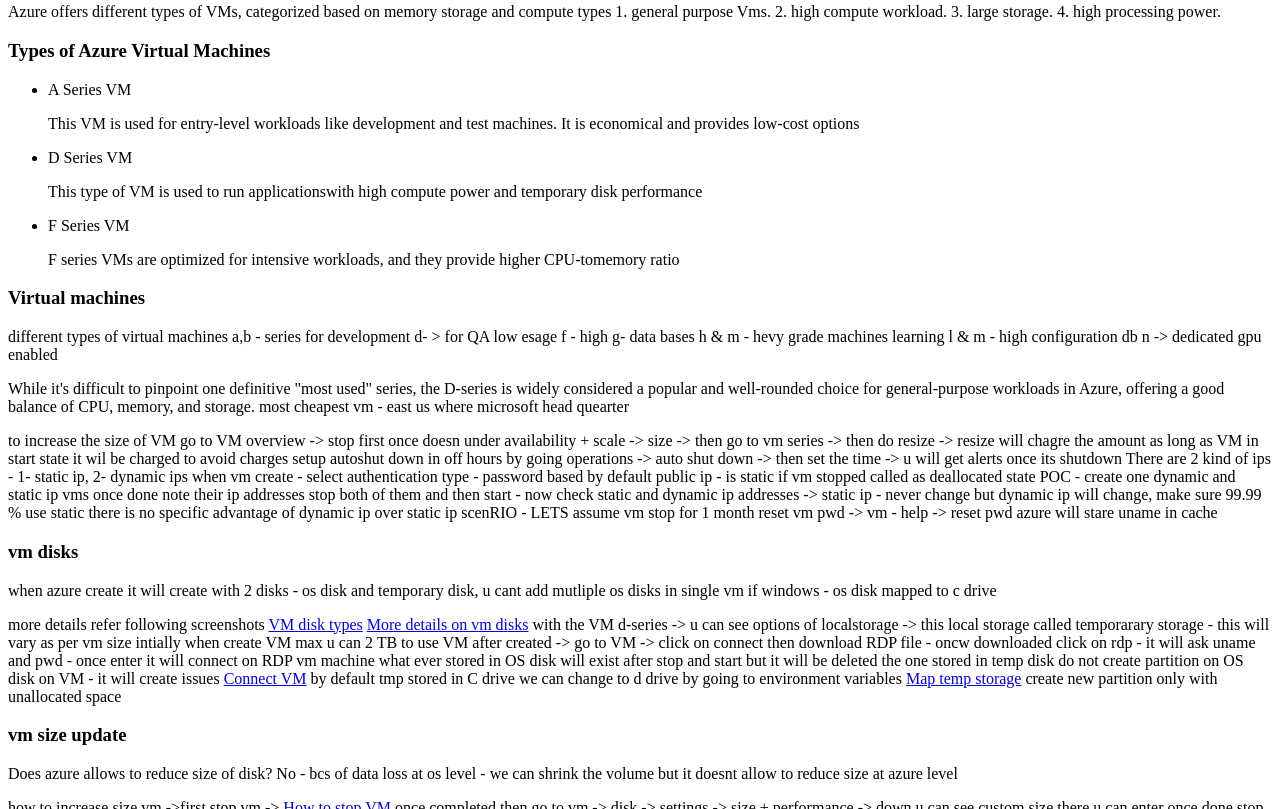
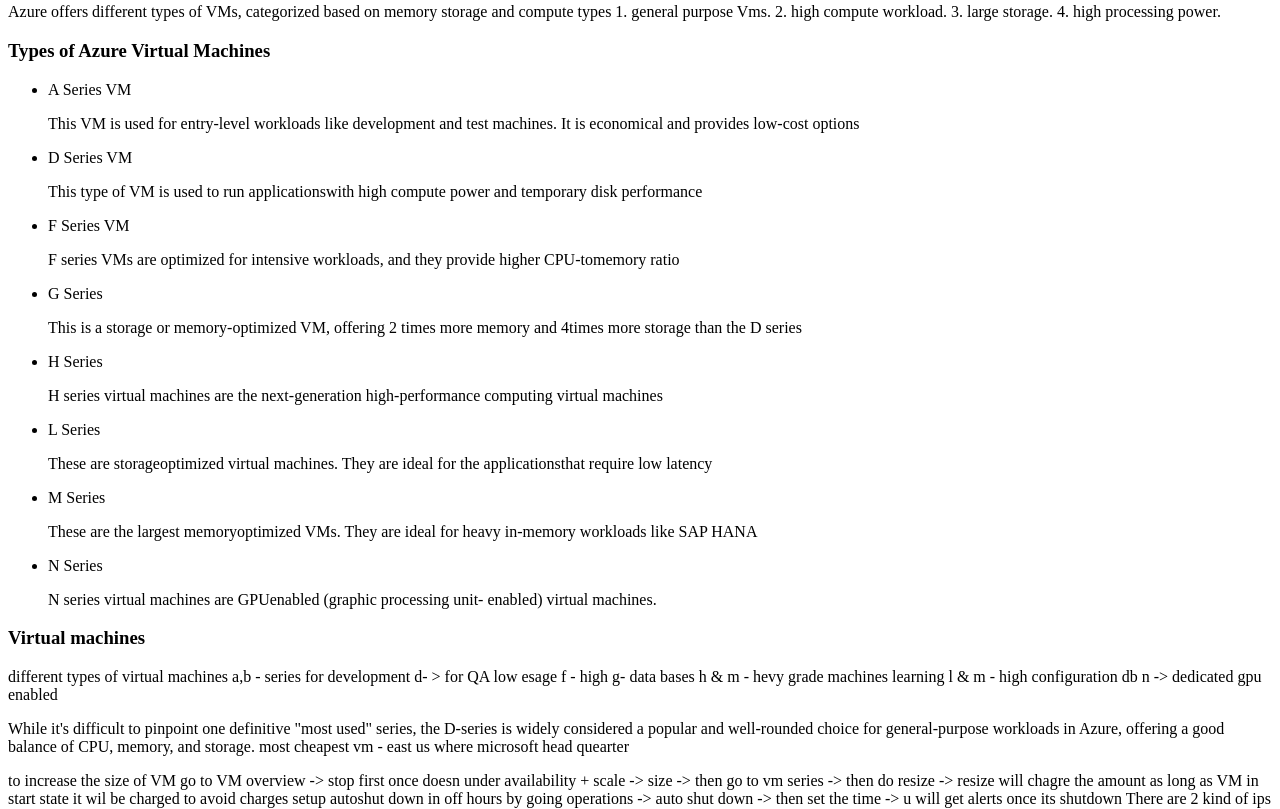
Before and after one commit to rani-2025/ssrwebsite, a plain HTML site: page Azure/azure-virtualmachines.html in a window 1280 px wide. Shown: the part 379-1188 px from the top of the page. Drawn offline with Linux system fonts and the light colour scheme.

Commit message:
vm notes

```diff
--- a/Azure/azure-virtualmachines.html
+++ b/Azure/azure-virtualmachines.html
@@ -59,6 +59,38 @@
                 <li> F Series VM</li>
                 <p>F series VMs are optimized for intensive workloads,
                     and they provide higher CPU-tomemory ratio</p>
+            </ul>
+            <ul>
+            <li>G Series</li>
+            <p>This is a storage or memory-optimized VM,
+                offering 2 times more memory and 4times more storage than the D series</p>
+            </ul>
+            <ul>
+                <li>H Series</li>
+                <p> H series virtual machines are the next-generation high-performance
+                    computing virtual machines</p>
+            </ul>
+            <ul>
+                <li> L Series </li>
+                <p>
+                    These are storageoptimized virtual machines. They are ideal for the applicationsthat require low latency
+                </p>
+            </ul>
+            <ul>
+                <li>
+                    M Series
+                </li>
+                <p>
+                    These are the largest memoryoptimized VMs. They are ideal for heavy in-memory workloads like SAP HANA
+                </p>
+            </ul>
+            <ul>
+                <li>
+                    N Series
+                </li>
+                <p>
+                    N series virtual machines are GPUenabled (graphic processing unit- enabled) virtual machines.
+                </p>
             </ul>
         </p>
     </section>
```
